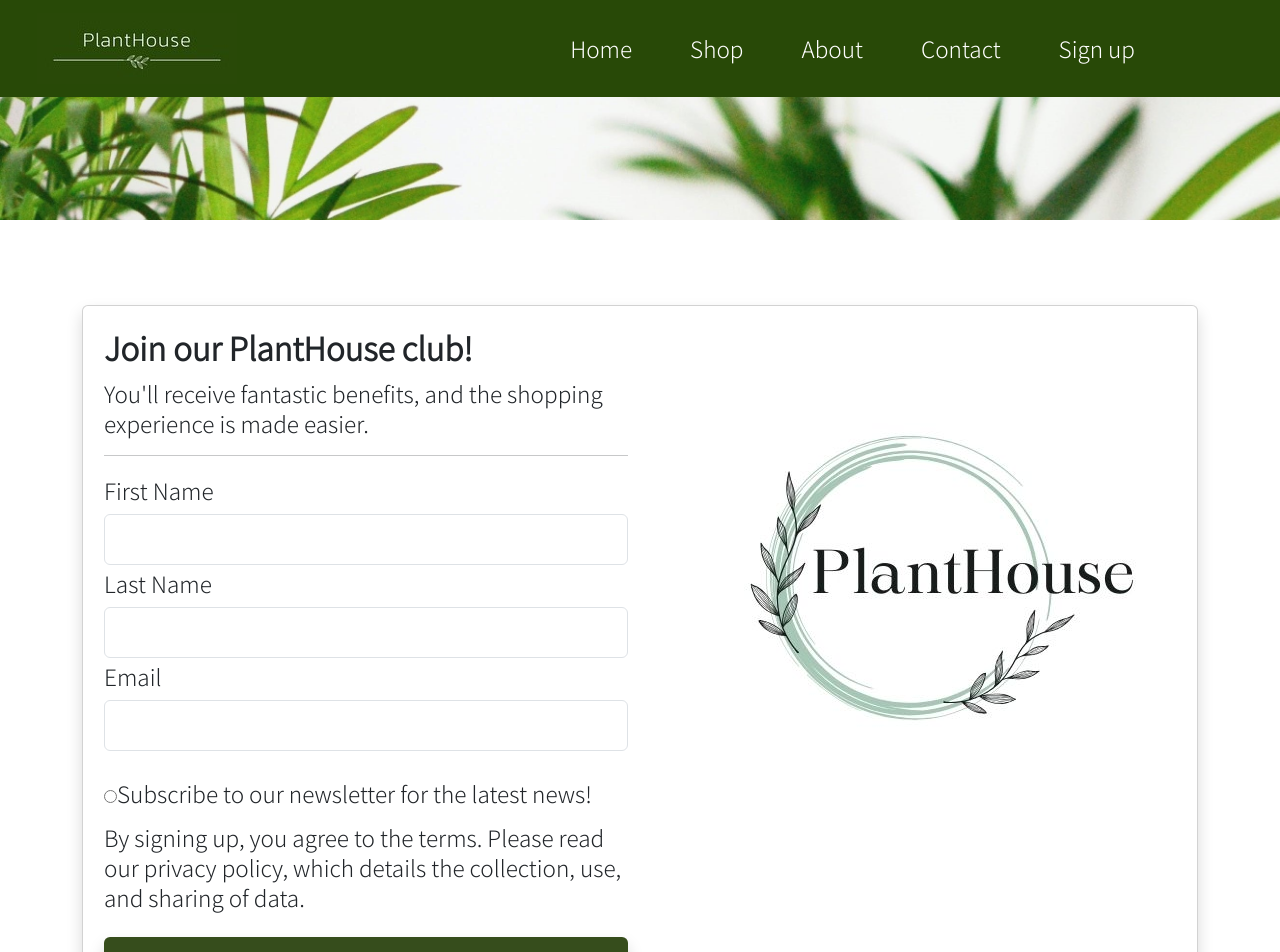
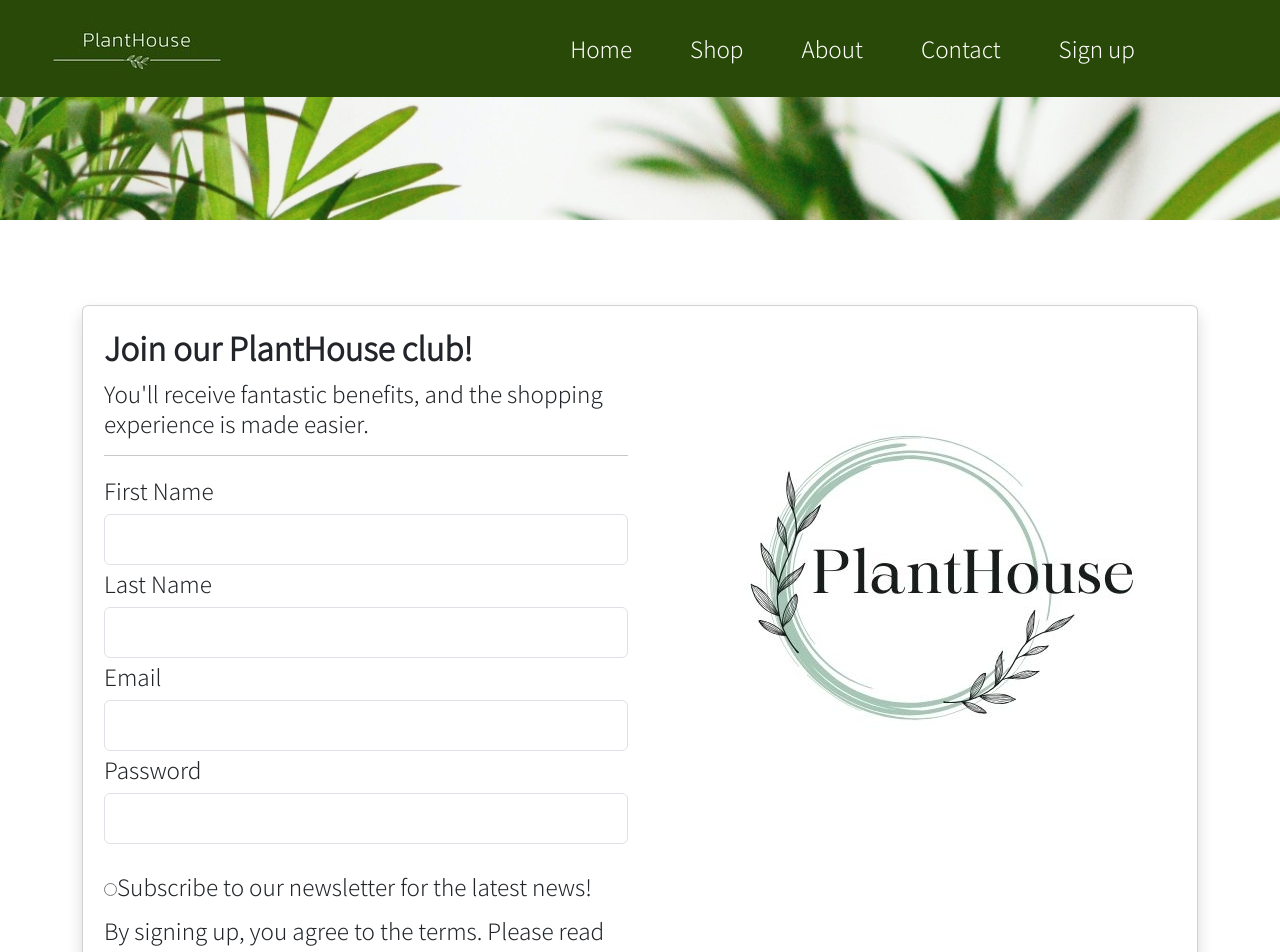
Before and after one commit to Ryhma20-Verkkopalveluprojekti/verkkokauppa, a React (Create React App) app in the folder client/client/: page /signup in a window 1280 px wide. Shown: the top 952 px of the page. Built offline with nearby package versions, Linux system fonts and the light colour scheme; some icons are missing; a web font is replaced by a local one.

Commit message:
salasana lisäys sign up formiin

```diff
--- a/client/client/src/components/pages/SignUp.js
+++ b/client/client/src/components/pages/SignUp.js
@@ -41,7 +41,12 @@ function SignUp(){
                         <div className="form-group">
                             <label className="mb-1">Email</label>
                             <input type="text" className="form-control" placeholder="" />
-                        </div><br/>
+                        </div>
+                        <div className="form-group">
+                            <label className="mb-1">Password</label>
+                            <input type="text" className="form-control" placeholder="" />
+                        </div>
+                        <br/>
                         <div className="form-group">
                          <input type="radio" id="subscribeNL" className="subscribe" value="SubscribeNL"/>
                          <label for="SubscribeNL">Subscribe to our newsletter for the latest news!</label><br/>
```
